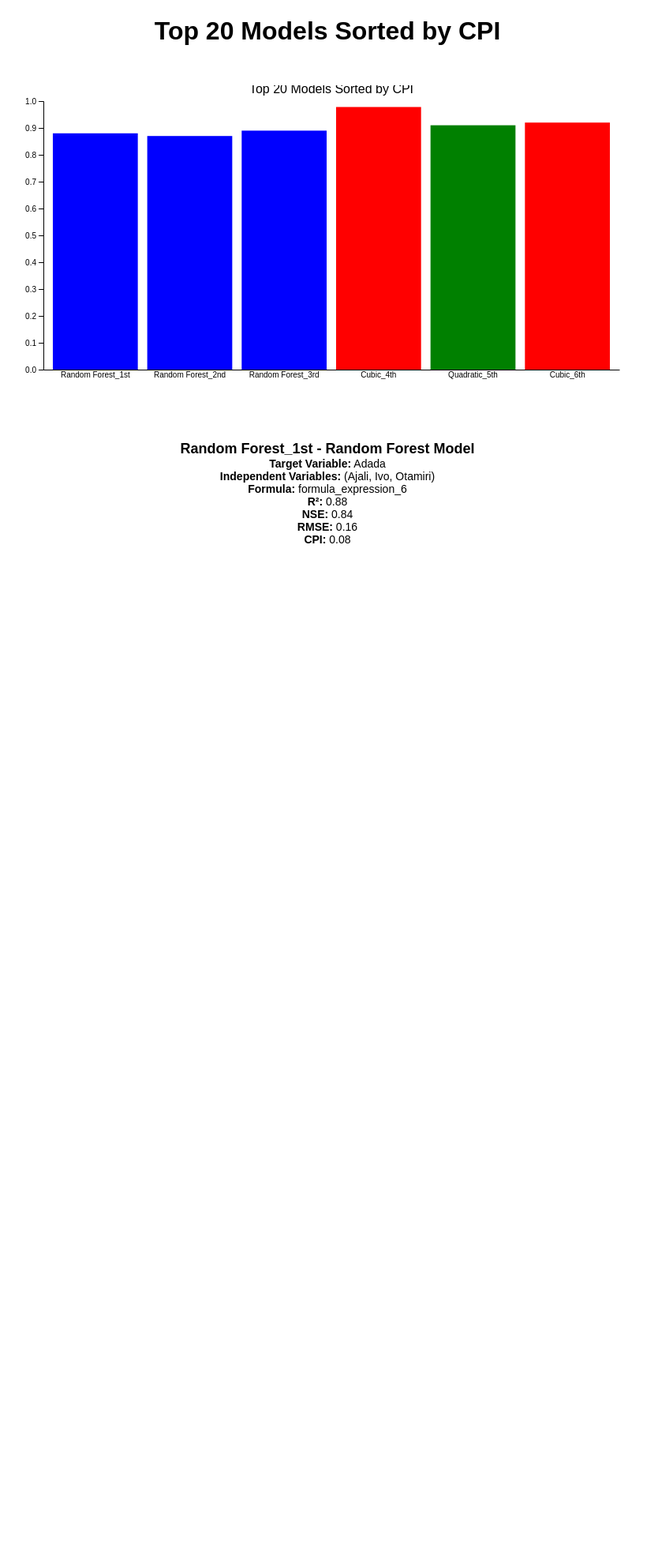
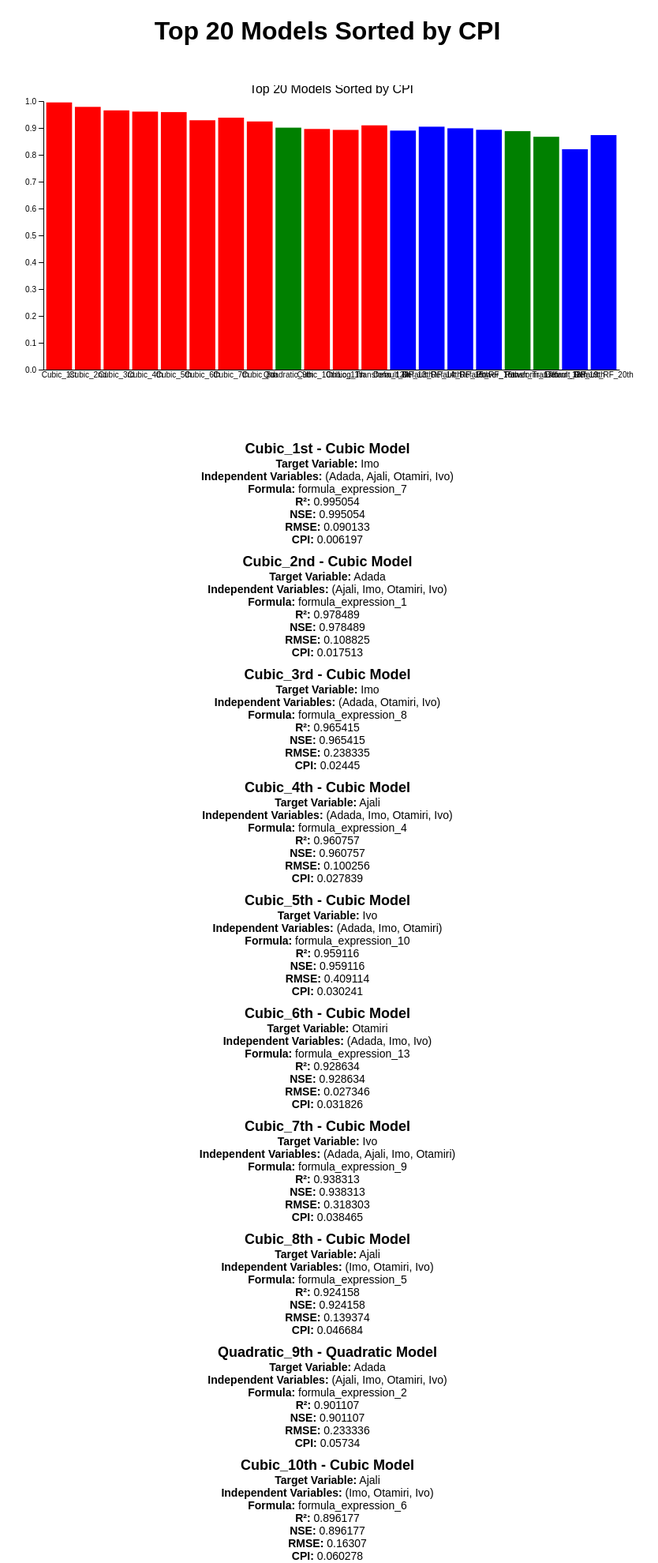
Before and after one commit to bag4355/2024-2-AdvProgramming-Project, a Flask app: page / in a window 1280 px wide. Shown: the top 1979 px of the page at 79% size, without its empty margins (225-1059 px from the left). Before the commit the page ends 688 px from the top, so only its background shows below. Run offline with Flask 2, Linux system fonts and the light colour scheme.

Commit message:
Updated model performance visualization with color-coding and details

```diff
--- a/app.py
+++ b/app.py
@@ -46,11 +46,19 @@ def index():
     # XML 데이터 읽어오기
     models = parse_xml()
 
-    # 모델 상세 정보를 상위 20개만 추출
-    top_20_models = models[:20]
+    # 모델 번호 추가
+    for index, model in enumerate(models[:20]):
+        if index == 0:
+            model['rank'] = f"{model['name']}_1st"
+        elif index == 1:
+            model['rank'] = f"{model['name']}_2nd"
+        elif index == 2:
+            model['rank'] = f"{model['name']}_3rd"
+        else:
+            model['rank'] = f"{model['name']}_{index + 1}th"
 
     # 상위 20개 모델을 HTML로 전달
-    return render_template('index.html', models=top_20_models)
+    return render_template('index.html', models=models[:20])
 
 if __name__ == '__main__':
     app.run(debug=True)
--- a/templates/index.html
+++ b/templates/index.html
@@ -3,7 +3,7 @@
 <head>
     <meta charset="UTF-8">
     <meta name="viewport" content="width=device-width, initial-scale=1.0">
-    <title>Model Performance Visualization</title>
+    <title>Top 20 Models Sorted by CPI</title>
     <script src="https://d3js.org/d3.v7.min.js"></script>
     <style>
         body {
@@ -41,32 +41,8 @@
     <div id="modelDetails" class="model-info"></div>
 
     <script>
-        // Sample data (You would replace this with actual XML data)
-        const models = [
-            { name: "Cubic", modelType: "Cubic", targetVariable: "Adada", independentVariables: "(Ajali, Imo)", r2: 0.978, nse: 0.90, rmse: 0.10, cpi: 0.12, formula: "formula_expression_1" },
-            { name: "Random Forest", modelType: "Random Forest", targetVariable: "Adada", independentVariables: "(Ajali, Imo, Otamiri)", r2: 0.89, nse: 0.85, rmse: 0.14, cpi: 0.11, formula: "formula_expression_2" },
-            { name: "Quadratic", modelType: "Quadratic", targetVariable: "Adada", independentVariables: "(Ajali, Imo)", r2: 0.91, nse: 0.88, rmse: 0.15, cpi: 0.13, formula: "formula_expression_3" },
-            { name: "Random Forest", modelType: "Random Forest", targetVariable: "Adada", independentVariables: "(Ajali, Ivo)", r2: 0.87, nse: 0.81, rmse: 0.18, cpi: 0.09, formula: "formula_expression_4" },
-            { name: "Cubic", modelType: "Cubic", targetVariable: "Adada", independentVariables: "(Ajali, Ivo)", r2: 0.92, nse: 0.90, rmse: 0.12, cpi: 0.14, formula: "formula_expression_5" },
-            { name: "Random Forest", modelType: "Random Forest", targetVariable: "Adada", independentVariables: "(Ajali, Ivo, Otamiri)", r2: 0.88, nse: 0.84, rmse: 0.16, cpi: 0.08, formula: "formula_expression_6" },
-            // Add more models if needed...
-        ];
-
-        // Sort models based on CPI (lowest first)
-        models.sort((a, b) => a.cpi - b.cpi);  // Sort by CPI (ascending)
-
-        // Add model ranks (1st, 2nd, etc.)
-        models.slice(0, 20).forEach((model, index) => {
-            if (index === 0) {
-                model.rank = `${model.name}_${index + 1}st`;
-            } else if (index === 1) {
-                model.rank = `${model.name}_${index + 1}nd`;
-            } else if (index === 2) {
-                model.rank = `${model.name}_${index + 1}rd`;
-            } else {
-                model.rank = `${model.name}_${index + 1}th`;
-            }
-        });
+        // Flask에서 전달된 모델 데이터를 받기
+        const models = {{ models | tojson }};
 
         // Function to create bar charts
         function createBarChart(data, chartId, title) {
@@ -104,7 +80,7 @@
                 .attr('y', d => y(d.r2))
                 .attr('width', x.bandwidth())
                 .attr('height', d => height - y(d.r2))
-                .style('fill', d => colorScale(d.modelType));
+                .style('fill', d => colorScale(d.model_type));
 
             svg.append('g')
                 .attr('class', 'x-axis')
@@ -116,26 +92,32 @@
                 .call(d3.axisLeft(y));
         }
 
-        // Update model details section
-        function showModelDetails(model) {
+        // Update model details section for all top 20 models
+        function showModelDetails(models) {
             const detailsSection = d3.select('#modelDetails');
-            detailsSection.html(`
-                <div class="model-title">${model.rank} - ${model.modelType} Model</div>
-                <div><strong>Target Variable:</strong> ${model.targetVariable}</div>
-                <div><strong>Independent Variables:</strong> ${model.independentVariables}</div>
+            detailsSection.html(""); // Clear previous details
+
+            models.forEach((model) => {
+                detailsSection.append('div')
+                    .attr('class', 'model-details')
+                    .html(`
+                        <div class="model-title">${model.rank} - ${model.model_type} Model</div>
+                        <div><strong>Target Variable:</strong> ${model.target_variable}</div>
+                        <div><strong>Independent Variables:</strong> ${model.independent_variables}</div>
                         <div><strong>Formula:</strong> ${model.formula}</div>
                         <div><strong>R²:</strong> ${model.r2}</div>
                         <div><strong>NSE:</strong> ${model.nse}</div>
                         <div><strong>RMSE:</strong> ${model.rmse}</div>
                         <div><strong>CPI:</strong> ${model.cpi}</div>
                     `);
+            });
         }
 
         // Create the chart with top 20 models (use slice to limit to top 20)
         createBarChart(models.slice(0, 20), '#performanceChart', 'Top 20 Models Sorted by CPI');
 
-        // Display details for the first model as an example
-        showModelDetails(models[0]);
+        // Display details for all top 20 models
+        showModelDetails(models.slice(0, 20));
     </script>
 </body>
 </html>
```
Lines whose indentation alone changed are shown as unchanged.
